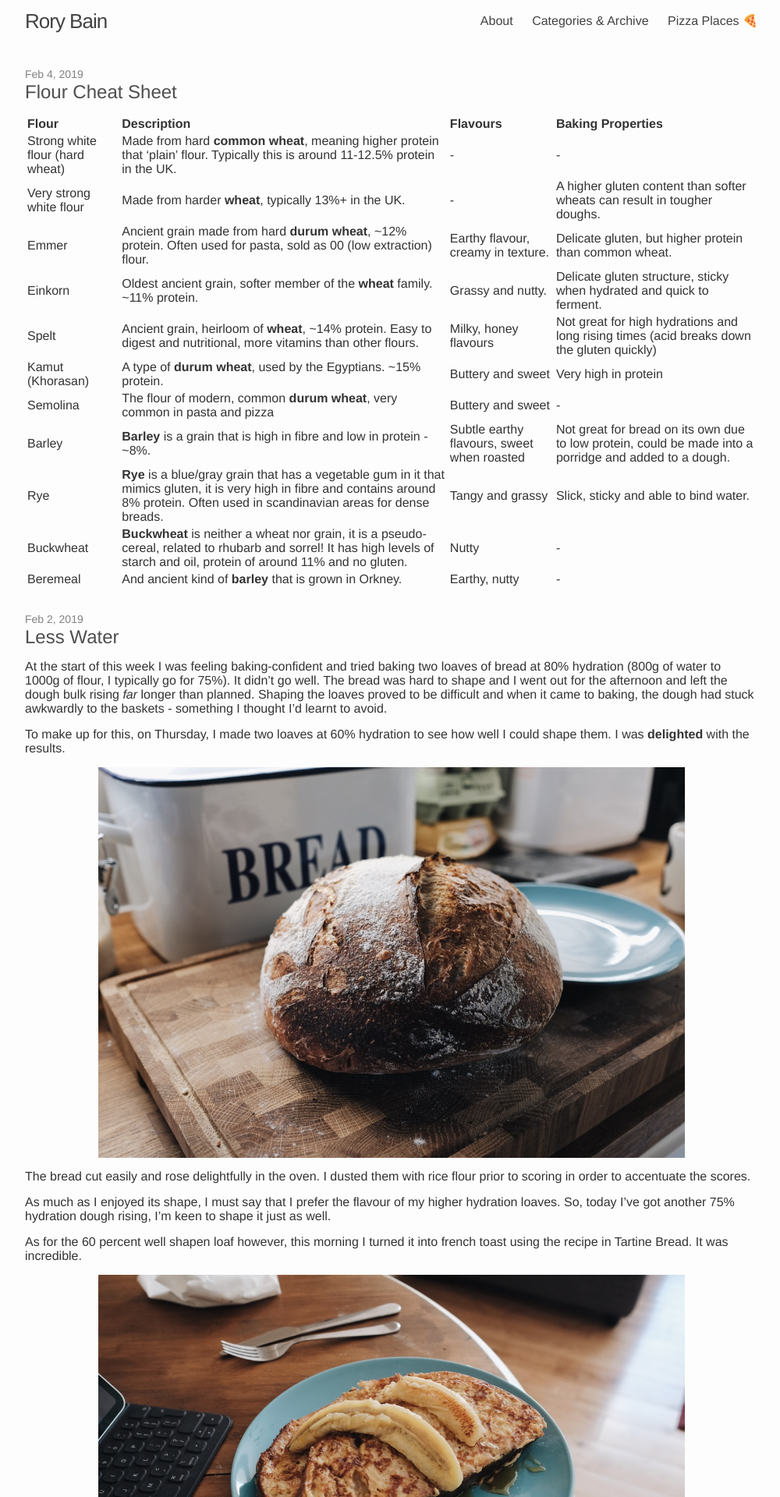
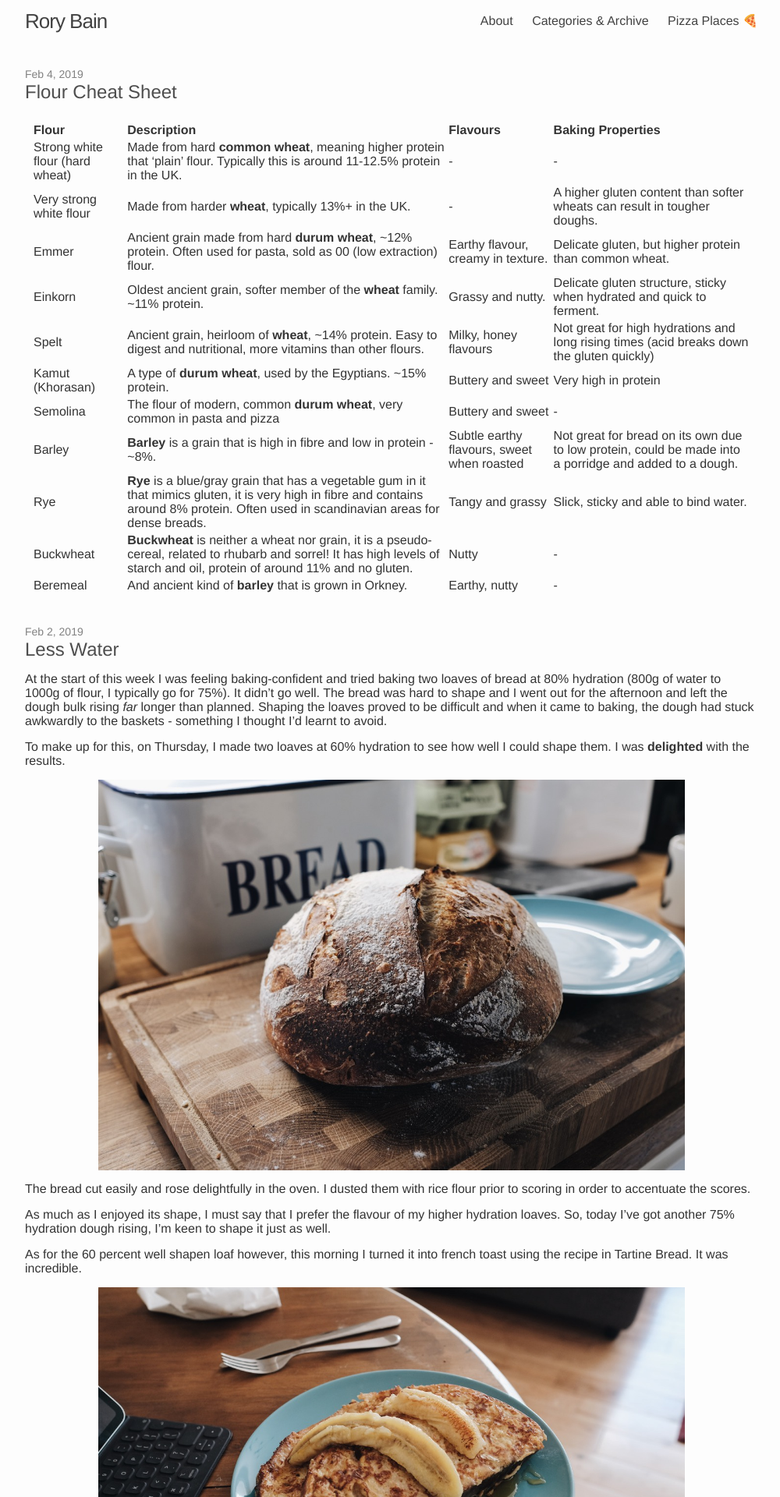
Before and after one commit to rorydbain/rorydbain.github.io, a Jekyll site: the page built from index.html, in a window 1280 px wide. Shown: the top 1920 px of the page at 78% size, without its empty margins (138-1138 px from the left). Built offline with Jekyll 4.4.1, drawn with Linux system fonts in a browser that asks for light colours; the list of posts is cut into pages by our own code.

Commit message:
trying more padding

```diff
--- a/assets/_layout.scss
+++ b/assets/_layout.scss
@@ -226,4 +226,7 @@
             @include relative-font-size(1.125);
         }
     }
+    table {
+        padding: 8px;
+    }
 }
```
